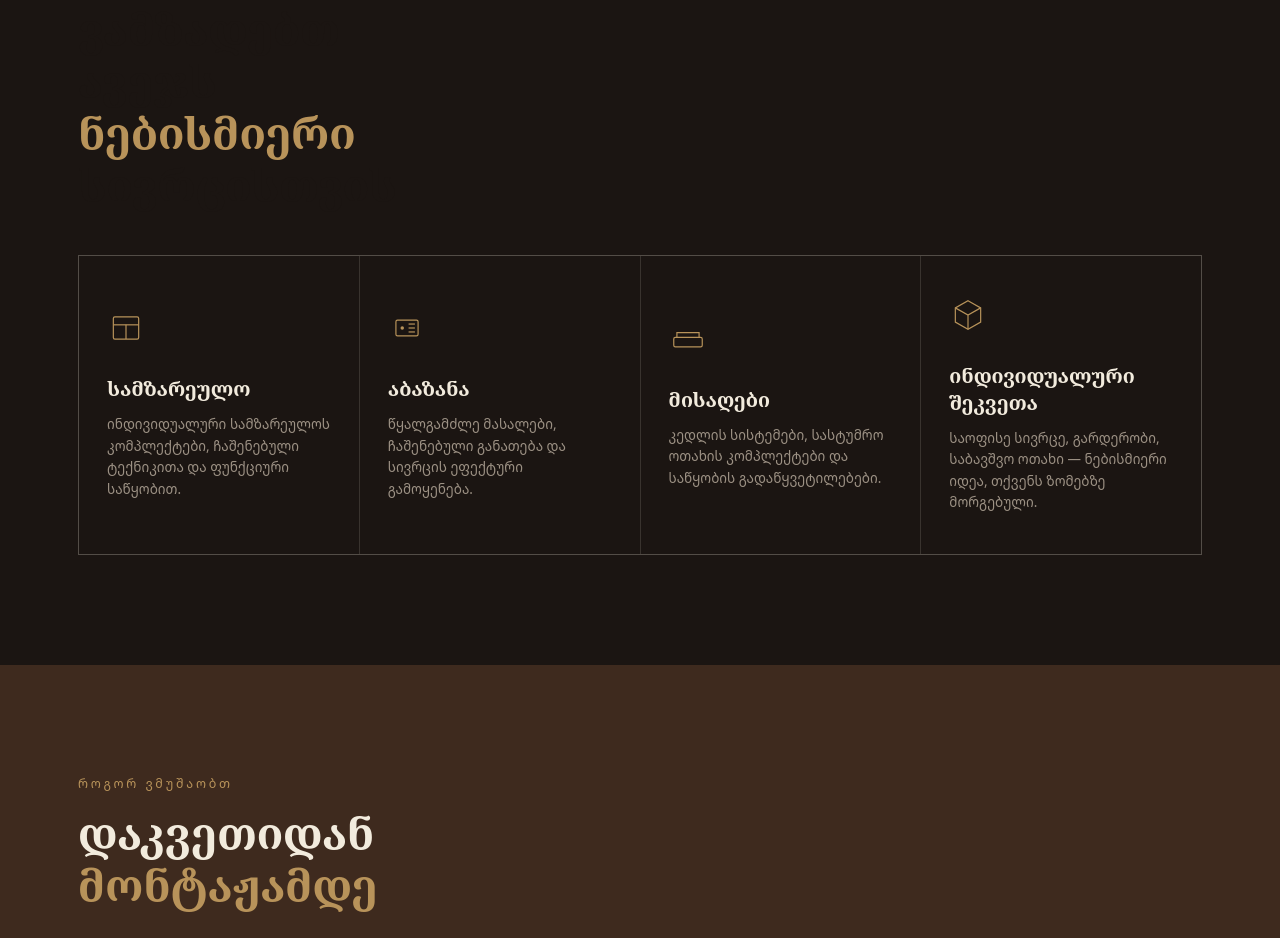
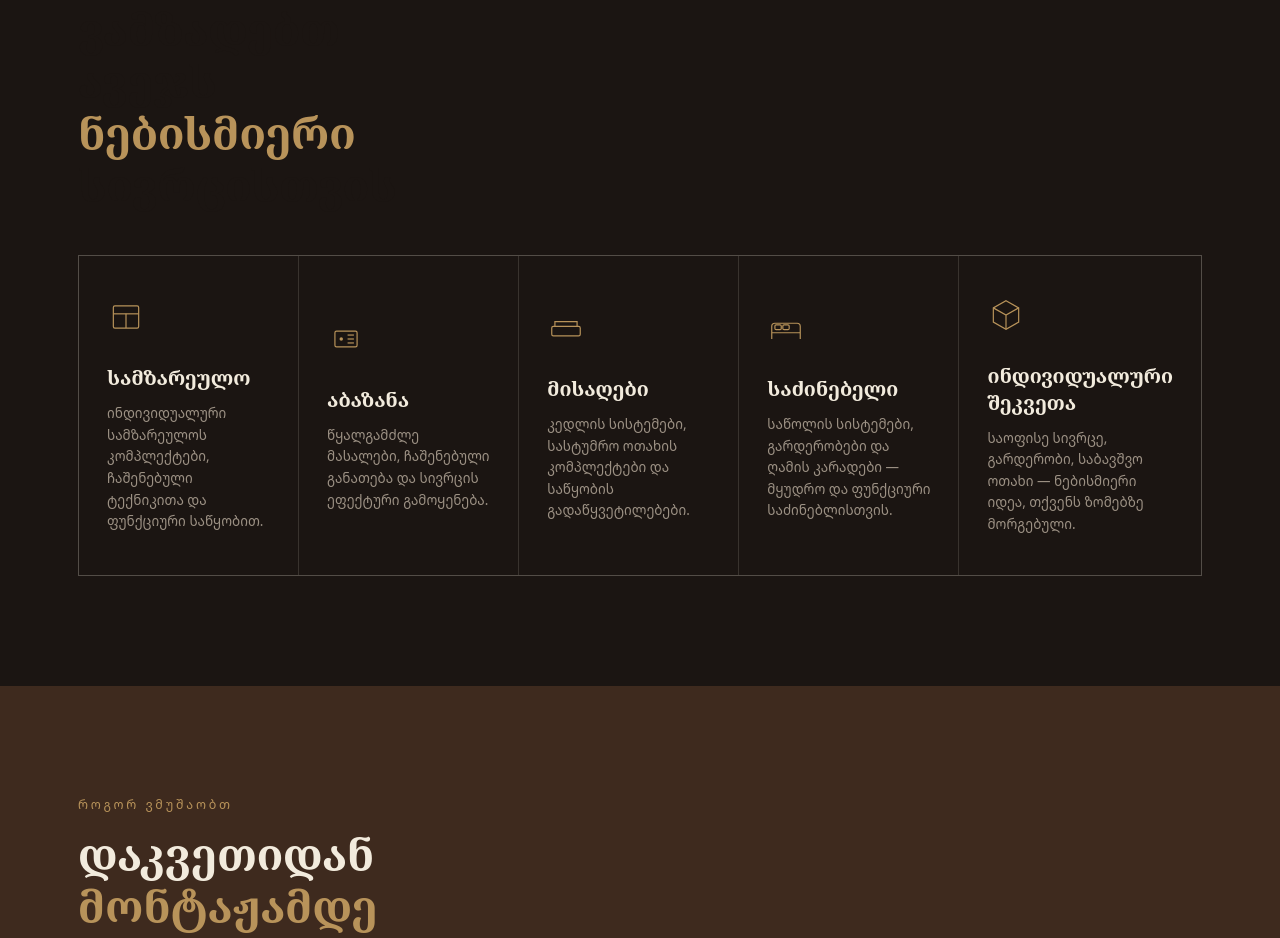
Before and after one commit to khimshiashvilisopiko-collab/dm-design-site, a website: page public/index.html in a window 1280 px wide. Shown: the part 2032-2970 px from the top of the page. Drawn offline with Linux system fonts and the light colour scheme; no server answers.

Commit message:
Add files via upload

```diff
--- a/public/index.html
+++ b/public/index.html
@@ -110,6 +110,13 @@
           <h3>მისაღები</h3>
           <p>კედლის სისტემები, სასტუმრო ოთახის კომპლექტები და საწყობის გადაწყვეტილებები.</p>
         </button>
+        <button class="service-card" data-filter="bedroom">
+          <span class="service-icon" aria-hidden="true">
+            <svg viewBox="0 0 48 48"><path d="M6 26 V38 M42 26 V38 M6 30 H42 V22 A4 4 0 0 0 38 18 H10 A4 4 0 0 0 6 22 V30 Z" fill="none" stroke="currentColor" stroke-width="1.5"/><rect x="10" y="20" width="8" height="6" rx="1.5" fill="none" stroke="currentColor" stroke-width="1.5"/><rect x="20" y="20" width="8" height="6" rx="1.5" fill="none" stroke="currentColor" stroke-width="1.5"/></svg>
+          </span>
+          <h3>საძინებელი</h3>
+          <p>საწოლის სისტემები, გარდერობები და ღამის კარადები — მყუდრო და ფუნქციური საძინებლისთვის.</p>
+        </button>
         <button class="service-card" data-filter="custom">
           <span class="service-icon" aria-hidden="true">
             <svg viewBox="0 0 48 48"><path d="M24 6 L40 15 V33 L24 42 L8 33 V15 Z" fill="none" stroke="currentColor" stroke-width="1.5"/><path d="M8 15 L24 24 L40 15 M24 24 V42" fill="none" stroke="currentColor" stroke-width="1.5"/></svg>
@@ -162,6 +169,7 @@
         <button class="filter-btn" data-filter="kitchen">სამზარეულო</button>
         <button class="filter-btn" data-filter="bathroom">აბაზანა</button>
         <button class="filter-btn" data-filter="living">მისაღები</button>
+        <button class="filter-btn" data-filter="bedroom">საძინებელი</button>
         <button class="filter-btn" data-filter="custom">ინდივიდუალური</button>
       </div>
 
@@ -226,6 +234,7 @@
             <option value="kitchen">სამზარეულო</option>
             <option value="bathroom">აბაზანა</option>
             <option value="living">მისაღები</option>
+            <option value="bedroom">საძინებელი</option>
             <option value="custom">ინდივიდუალური შეკვეთა</option>
           </select>
         </div>
--- a/public/script.js
+++ b/public/script.js
@@ -15,6 +15,7 @@ const CATEGORY_LABELS = {
   kitchen: 'სამზარეულო',
   bathroom: 'აბაზანა',
   living: 'მისაღები',
+  bedroom: 'საძინებელი',
   custom: 'ინდივიდუალური'
 };
 
--- a/public/style.css
+++ b/public/style.css
@@ -245,7 +245,7 @@ button { font-family: inherit; cursor: pointer; }
    ========================================================================== */
 .services { padding: 110px 0; background: var(--espresso); color: var(--ivory); }
 .services-grid {
-  display: grid; grid-template-columns: repeat(4, 1fr); gap: 1px;
+  display: grid; grid-template-columns: repeat(5, 1fr); gap: 1px;
   background: var(--line);
   border: 1px solid var(--line);
 }
```
